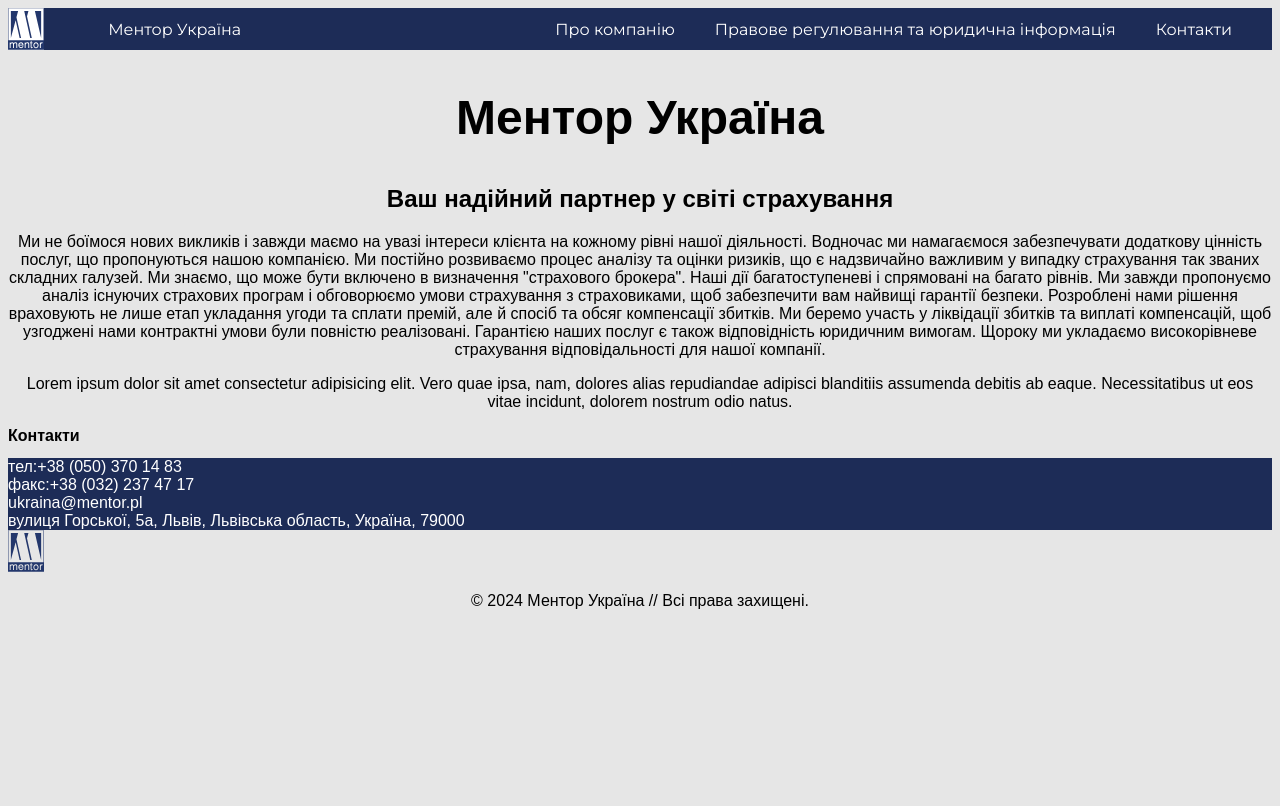
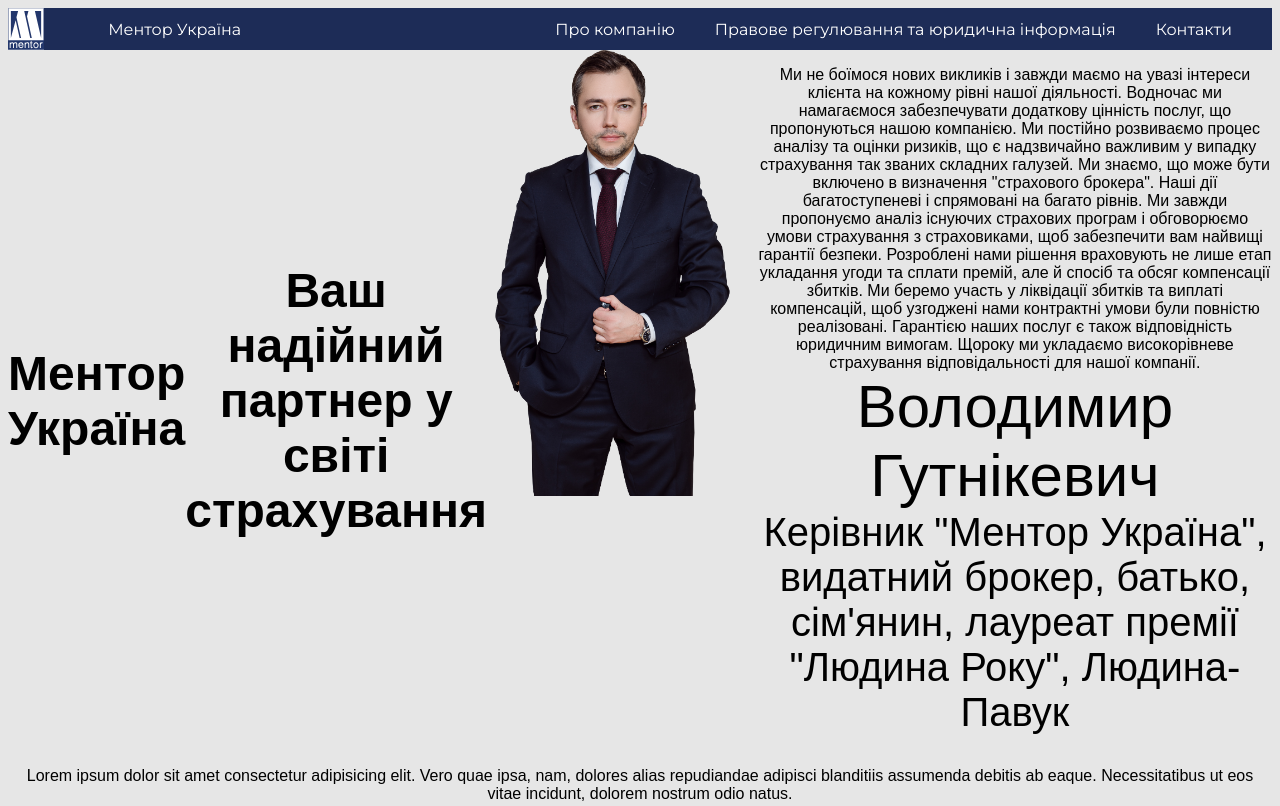
Before and after one commit to xPhoenixUAx/mentor, a plain HTML site: page index.html in a window 1280 px wide. Shown: the top 806 px of the page. Drawn offline with Linux system fonts and the light colour scheme.

Commit message:
joke added foto

```diff
--- a/css/styles.css
+++ b/css/styles.css
@@ -40,3 +40,21 @@ h2{
     text-align: left;
     font-size: medium;
 }
+.about{
+    display: flex;
+    align-items: center;
+    justify-content: space-between;
+}
+.content{
+    display: flex;
+    gap: 20px;
+}
+.content img{
+    width: auto;
+}
+.name{
+    font-size: 60px;
+}
+.about-boss{
+    font-size: 40px;
+}
--- a/index.html
+++ b/index.html
@@ -29,7 +29,9 @@ justify-content: space-between;">
         <!--Інформація про компанію -->
         <section class="about">
             <h1 id="1" class="title">Ментор Україна</h1>
-            <h2>Ваш надійний партнер у світі страхування</h2>
+            <h2 class="title">Ваш надійний партнер у світі страхування</h2>
+            <div class="content">
+                <img src="./images/13.png" alt="Volodymyr" width="251px" height="446px">
             <p>Ми не боїмося нових викликів і завжди маємо на увазі інтереси клієнта на кожному рівні нашої діяльності.
                  Водночас ми намагаємося забезпечувати додаткову цінність послуг, що пропонуються нашою компанією.
                  Ми постійно розвиваємо процес аналізу та оцінки ризиків,
@@ -38,8 +40,11 @@ justify-content: space-between;">
                 Ми завжди пропонуємо аналіз існуючих страхових програм і обговорюємо умови страхування з страховиками, щоб забезпечити вам найвищі гарантії безпеки.
                 Розроблені нами рішення враховують не лише етап укладання угоди та сплати премій, але й спосіб та обсяг компенсації збитків.
                 Ми беремо участь у ліквідації збитків та виплаті компенсацій, щоб узгоджені нами контрактні умови були повністю реалізовані.
-                Гарантією наших послуг є також відповідність юридичним вимогам. Щороку ми укладаємо високорівневе страхування відповідальності для нашої компанії.
+                Гарантією наших послуг є також відповідність юридичним вимогам. Щороку ми укладаємо високорівневе страхування відповідальності для нашої компанії.<br>
+                <span class="name">Володимир Гутнікевич</span><br>
+                <span class="about-boss">Керівник "Ментор Україна", видатний брокер, батько, сім'янин, лауреат премії "Людина Року", Людина-Павук</span>
             </p>
+        </div>
         </section>
         <!--Правове регулювання і мета компанії-->
         <section>
```
Also changed, not shown: images/13.png (added).
